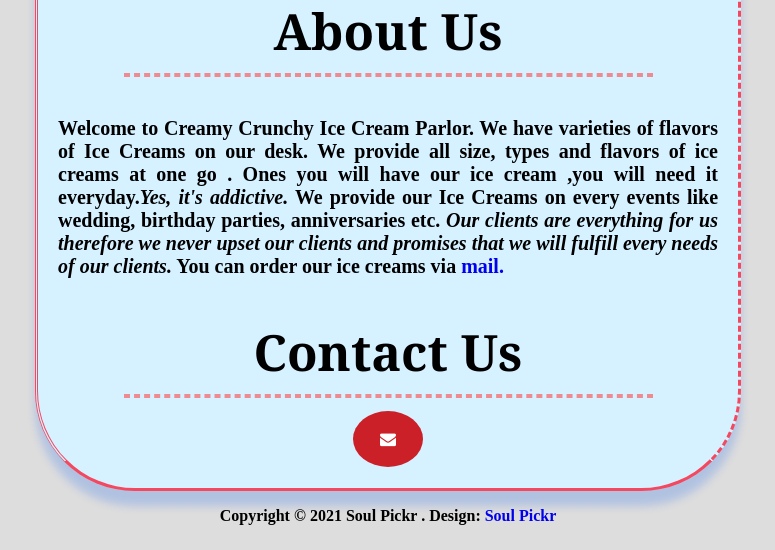
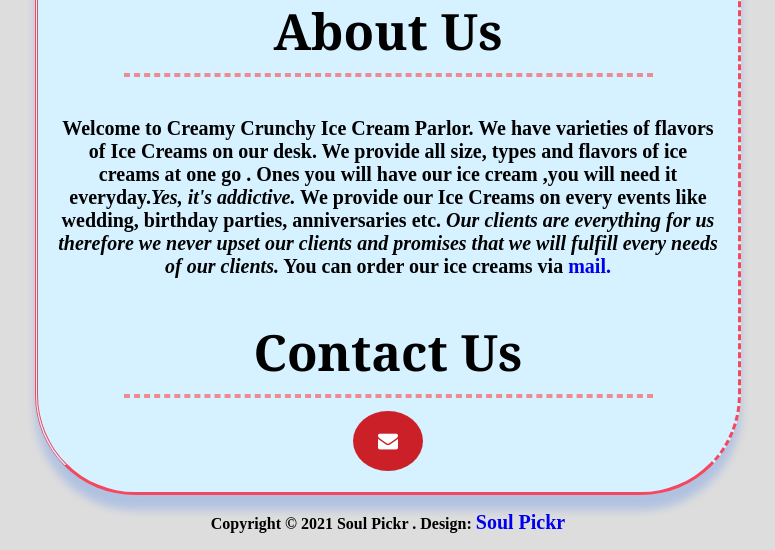
Before and after one commit to Soul-Pickr/soul-pickr.github.io, a plain HTML site: page TCR P3/index.HTML in a window 1280 px wide. Shown: the part 2289-2839 px from the top of the page, without its empty margins (252-1027 px from the left). Drawn offline with Linux system fonts and the light colour scheme.

Commit message:
Update index.HTML

```diff
--- a/TCR P3/index.HTML
+++ b/TCR P3/index.HTML
@@ -92,11 +92,13 @@ a:link, a:visited {
 
 text-decoration: none;
 display: inline-block;
+font-size: 20px;
+
 }
 .about{
     padding: 20px;
    font-size: 20px;
-   text-align: justify;
+   text-align:center;
 }
 </style>
 <link rel="stylesheet" href="https://cdnjs.cloudflare.com/ajax/libs/font-awesome/4.7.0/css/font-awesome.min.css">
@@ -234,10 +236,10 @@ Ones you will have our ice cream ,you will need it everyday.<i>Yes, it's addicti
 
     </div>
 <center><footer>
-<p class="text-white footer-text text-color">
+<p>
 Copyright &copy; 2021 Soul Pickr
 . Design:
-<a href="https://www.linkedin.com/in/raj-rathaur-984604155/" class="footer-link">Soul Pickr</a> </p>
+<a href="https://www.linkedin.com/in/raj-rathaur-984604155/">Soul Pickr</a> </p>
 </footer></center>
 
   </body>
```
